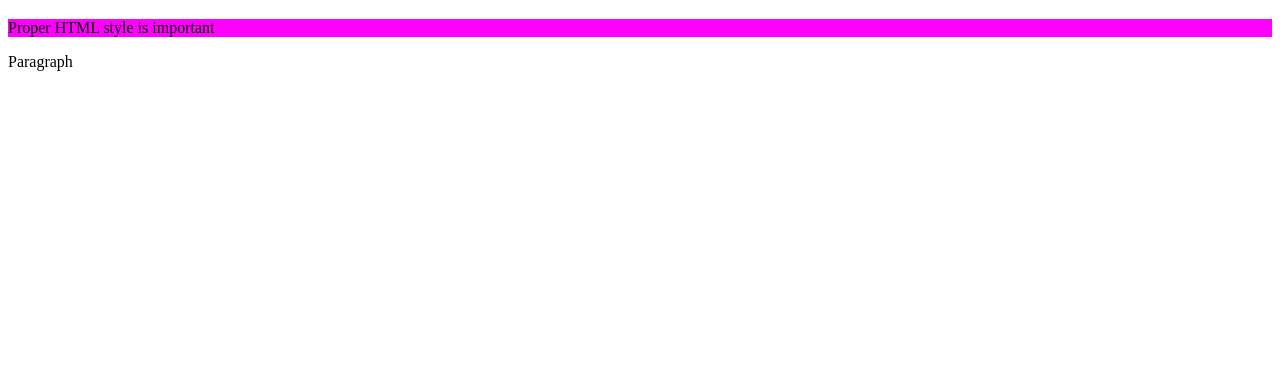
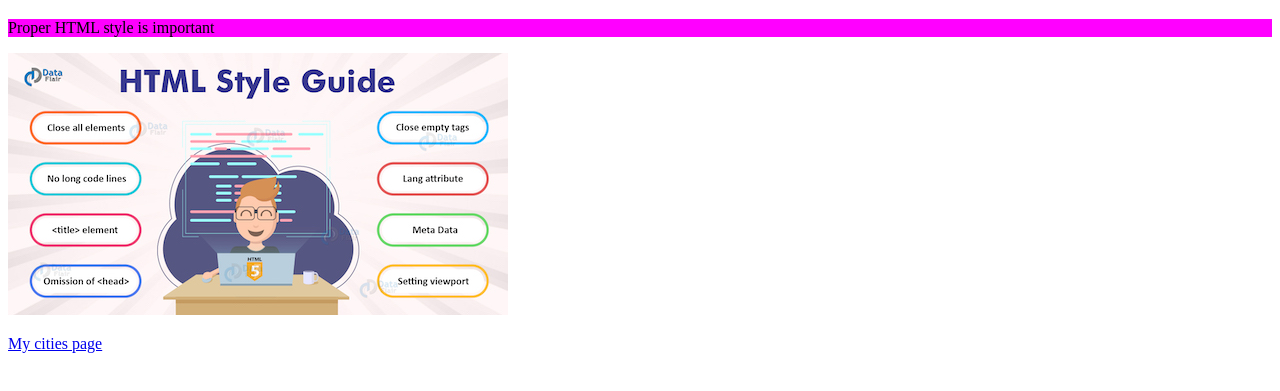
Before and after one commit to MTHS-ICD2O-1-2023/ICD2O-Unit-1-03-Adam-Batiuk, a plain HTML site: page index.html in a window 1280 px wide. Shown: the part 61-452 px from the top of the page. Drawn offline with Linux system fonts and the light colour scheme.

Commit message:
Added cities page and completed index

```diff
--- a/index.html
+++ b/index.html
@@ -20,7 +20,9 @@
   <body>
     <h1 id="my-header">Style is important</h1>
     <p style="background-color:#ff00ff;">Proper HTML style is important</p>
-    <img src=""
-    <p>Paragraph</p>
+    <img src="images/HTML-style-guide.jpeg" alt="style">
+    <p>
+      <a href="./cities.html">My cities page</a>
+    </p>
   </body>
 </html>
```
Also changed, not shown: cities.html (added), images/HTML-style-guide.jpeg (added).
